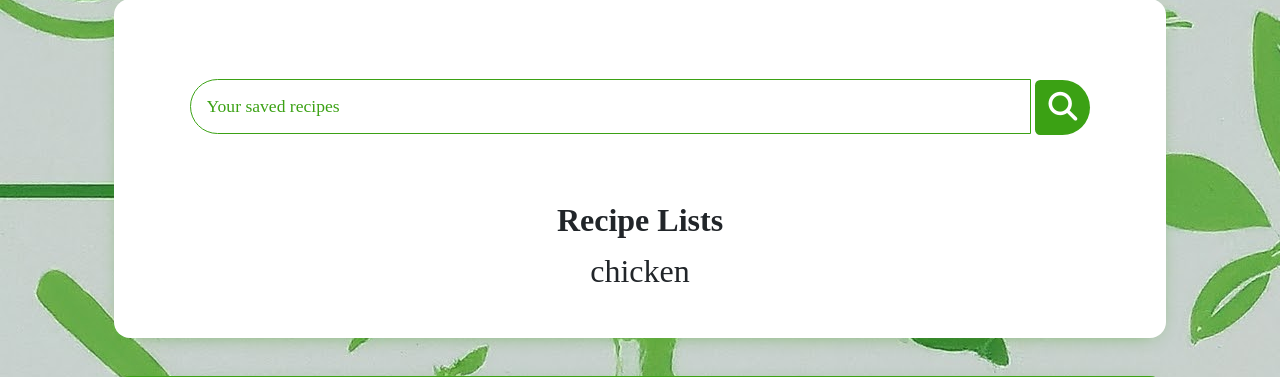
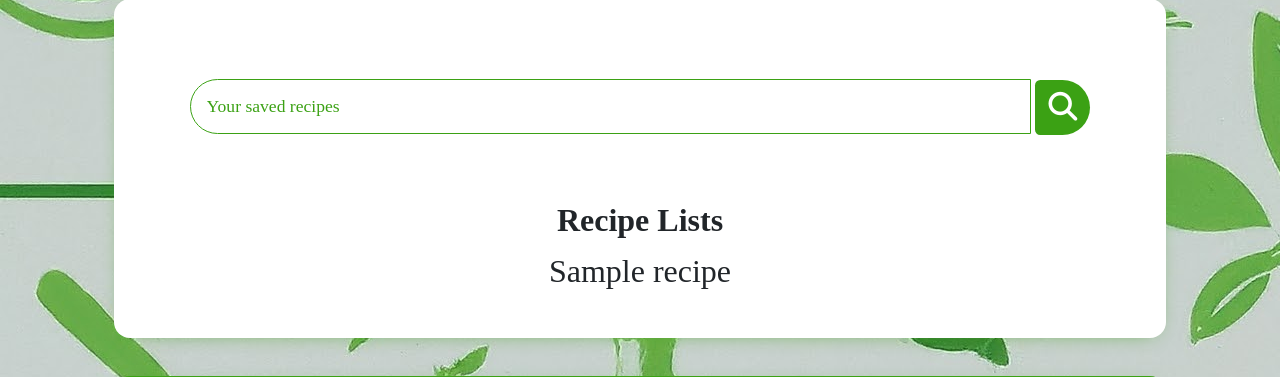
Before and after one commit to BenT165/Kitchen-Katalyst-infinity, a Django app: template kitchenKatalyst/home/templates/home/kitchen.html in a window 1280 px wide. Shown: the part 323-700 px from the top of the page. Run offline with Django 4.2, Linux system fonts and the light colour scheme; the template is opened without the code that fills it: values that come from a table or form of the project are taken from there, others are empty; tables that the repository leaves empty hold one stand-in row (values such as "Sample post"); some web fonts are replaced.

Commit message:
Update kitchen.html

```diff
--- a/kitchenKatalyst/home/templates/home/kitchen.html
+++ b/kitchenKatalyst/home/templates/home/kitchen.html
@@ -18,6 +18,9 @@
 
 {% block pages %}
   <div class="container">
+
+
+
     <div class="kitchen-wrapper">
       <!-- whole meal search area -->
       <div class="kitchen-search">
@@ -49,6 +52,9 @@
           <!-- recipe item content -->
           <div class="recipe-lists">
             <!-- <h3>Recipe Lists</h3> -->
+
+
+
             <table>
               <thead>
                   <tr>
@@ -56,11 +62,15 @@
                   </tr>
               </thead>
               <tbody>
+                  {% for recipe in recipe_list %}
                   <tr>
-                      <td><a href="Chicken"></a>chicken</td>
+                      <td><a href="Chicken"></a>{{ recipe.name }}</td>
                   </tr>
+                  {% endfor %}
               </tbody>
             </table>
+
+
           </div>
         </div>
           <!-- end of recipe item  -->
```
